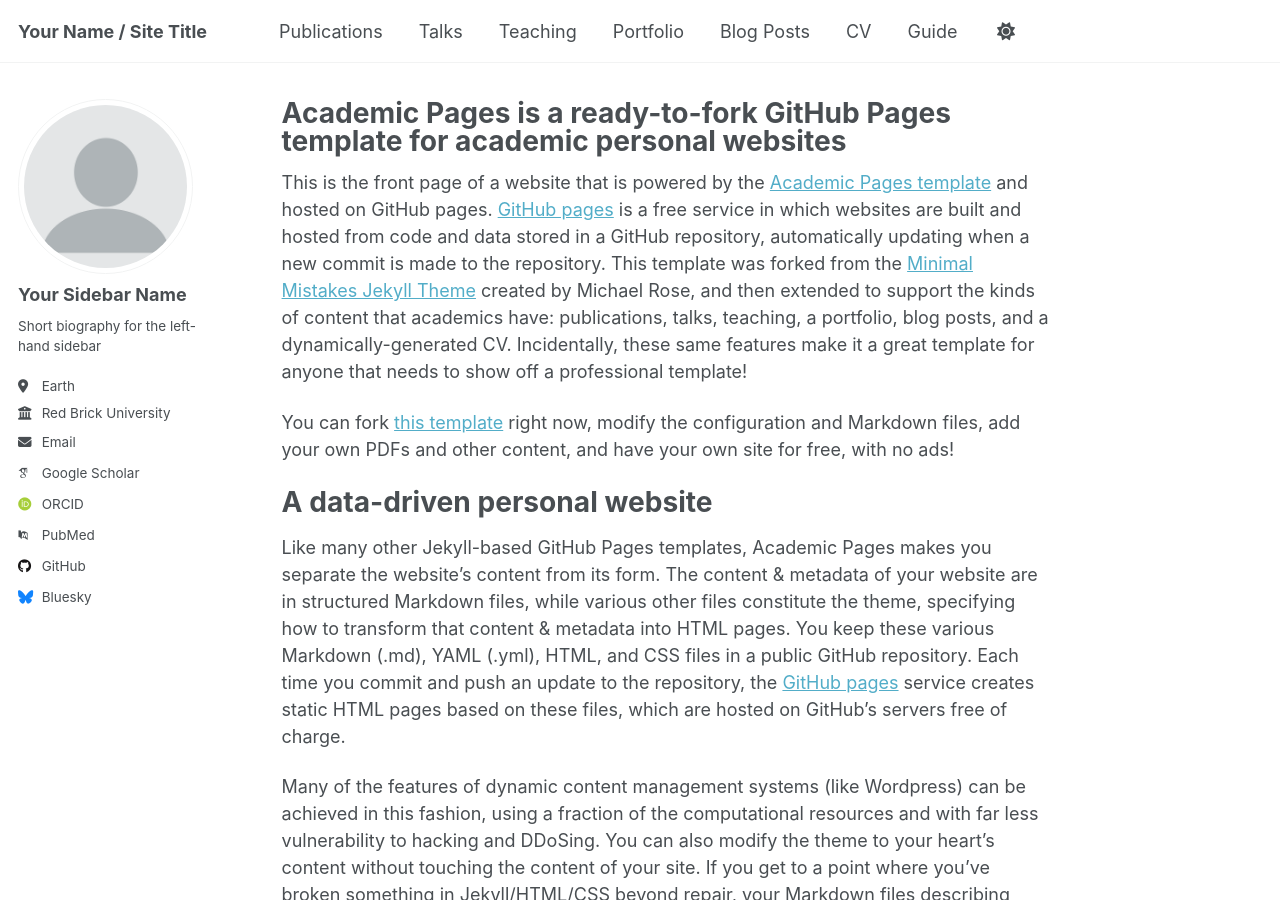
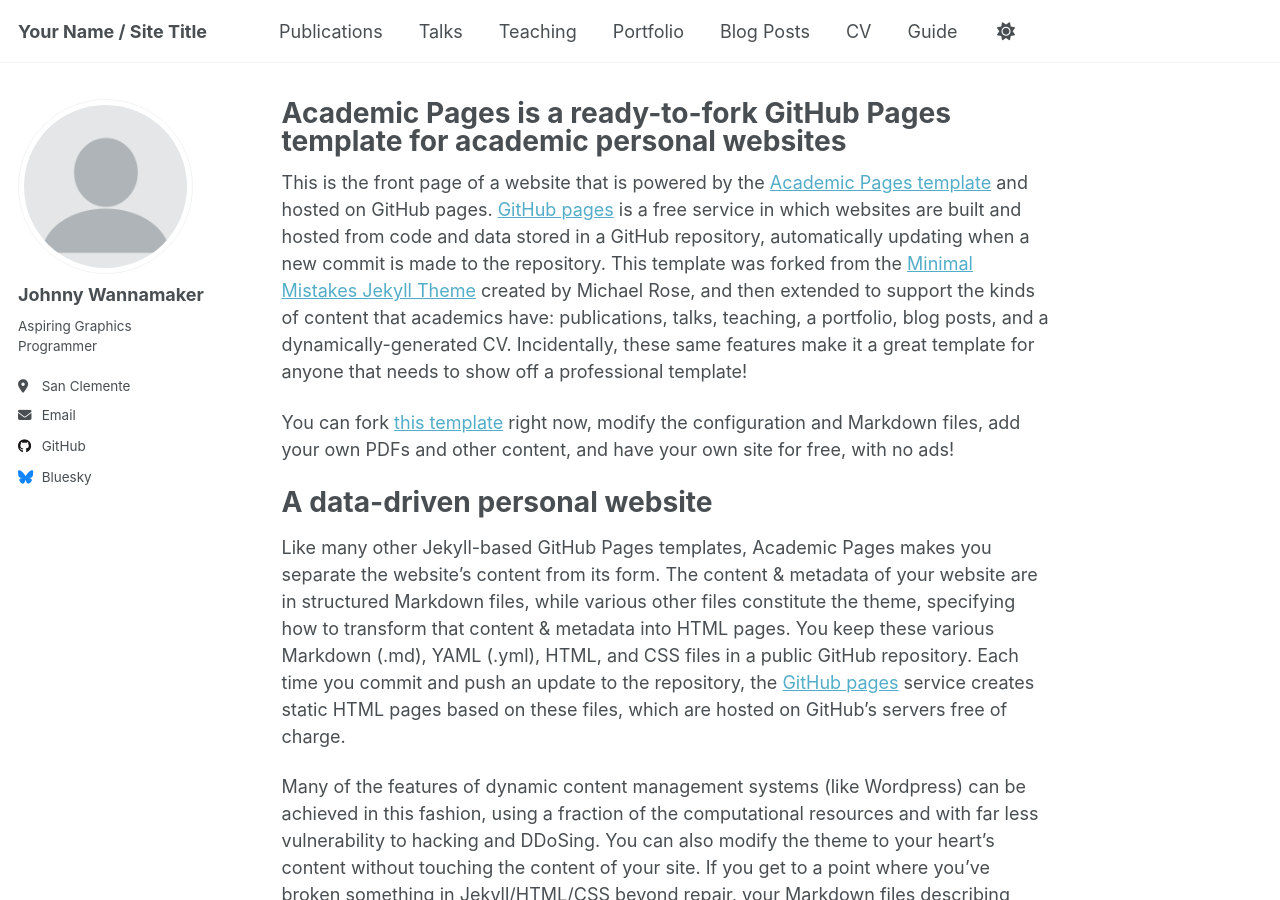
Before and after one commit to jwannamaker/jwannamaker.github.io, a Jekyll site: the page built from _pages/about.md, in a window 1280 px wide and 900 px high. Built offline with Jekyll 4.4.1, drawn with Linux system fonts in a browser that asks for light colours; some web fonts are replaced; a script that is not in the unit is left out.

Commit message:
Update _config.yml

```diff
--- a/_config.yml
+++ b/_config.yml
@@ -23,22 +23,21 @@ repository               : "academicpages/academicpages.github.io"
 author:
   # Biographic information
   avatar           : "profile.png"
-  name             : "Your Sidebar Name"
+  name             : "Johnny Wannamaker"
   pronouns         : # example: "she/her"
-  bio              : "Short biography for the left-hand sidebar"
-  location         : "Earth"
-  employer         : "Red Brick University"
+  bio              : "Aspiring Graphics Programmer"
+  location         : "San Clemente"
   uri              : # URL
-  email            : "none@example.org"
+  email            : "johnny.wannamaker@csu.fullerton.edu"
 
   # Academic websites
   academia         : # URL
   arxiv            : # URL - Update with the correct link to your profile
-  googlescholar    : "https://scholar.google.com/citations?user=PS_CX0AAAAAJ"
+  googlescholar    : # "https://scholar.google.com/citations?user=PS_CX0AAAAAJ"
   impactstory      : # URL
-  orcid            : "http://orcid.org/yourorcidurl"
+  orcid            : # "http://orcid.org/yourorcidurl"
   semantic         : # URL
-  pubmed           : "https://www.ncbi.nlm.nih.gov/pubmed/?term=john+snow"
+  pubmed           : # "https://www.ncbi.nlm.nih.gov/pubmed/?term=john+snow"
   researchgate     : # URL
   scopus           : # URL
 
```
